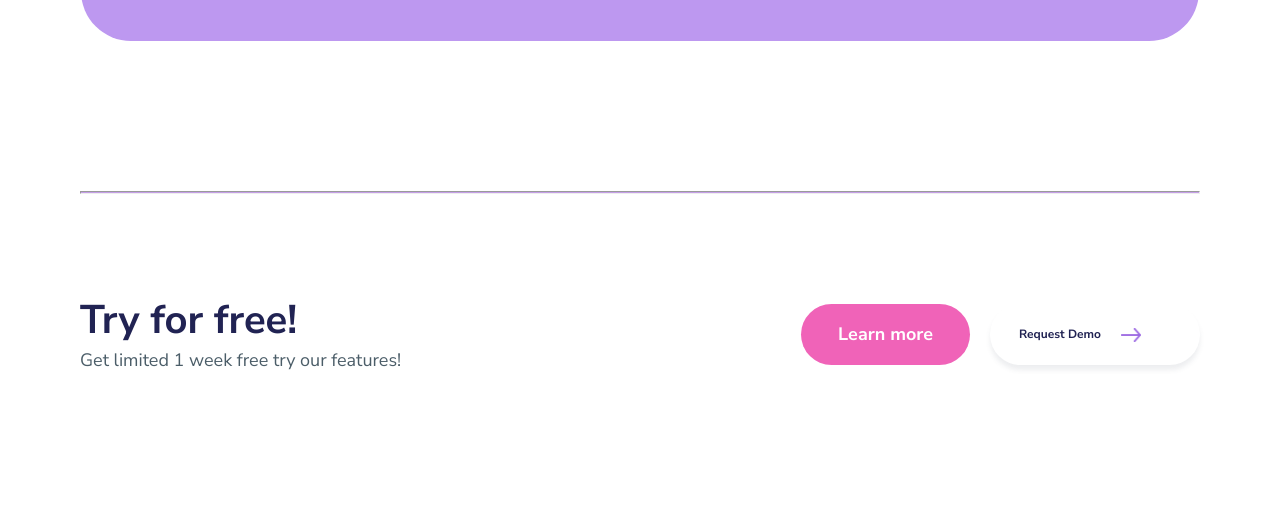
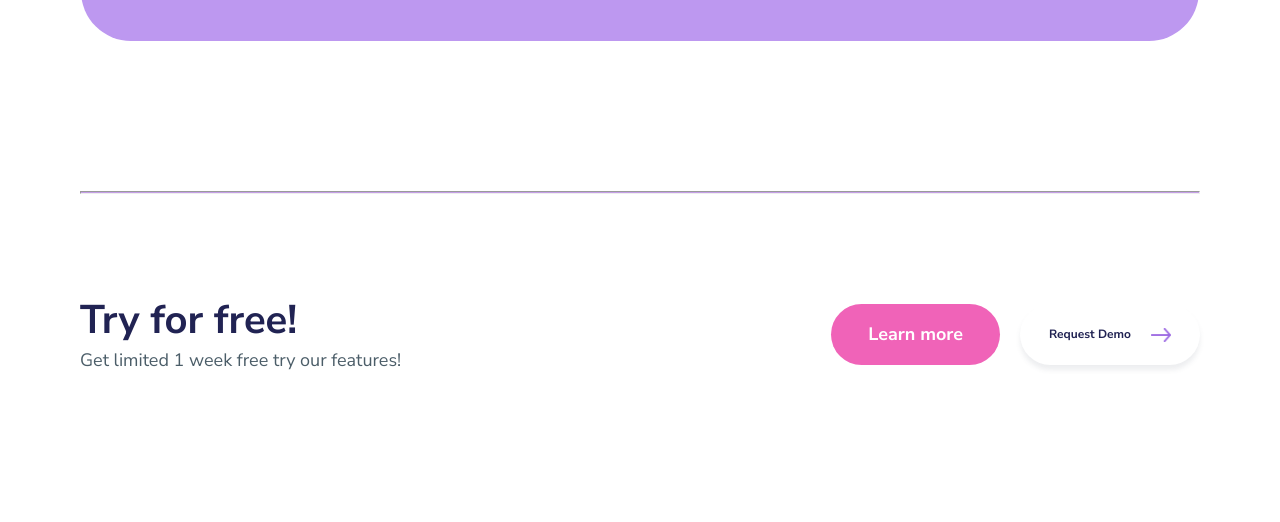
Before and after one commit to rasulovashirin/dw, a plain HTML site: page index.html in a window 1280 px wide. Shown: the part 3060-3582 px from the top of the page. Drawn offline with Linux system fonts and the light colour scheme.

Commit message:
solved the mistake

```diff
--- a/css/style.css
+++ b/css/style.css
@@ -60,7 +60,7 @@ body{
   font-weight: 800;
   font-size: 12px;
   line-height: 160%;
-  width: 210px;
+  /* width: 210px; */
   color: #212353;
 }
 
```
Also changed, not shown: index.html (line endings or trailing spaces).
